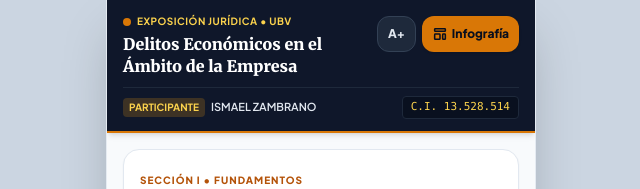
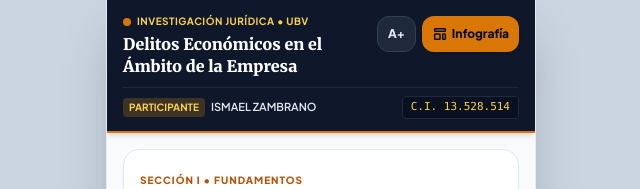
Before and after one commit to Issalock/Delitos-Econ-micos-en-el-mbito-de-la-E, a plain HTML site: page index.html in a window 1280 px wide. Shown: the top 189 px of the page, 319-959 px from the left. Drawn offline with nearby package versions, Linux system fonts and the light colour scheme.

```diff
--- a/index.html
+++ b/index.html
@@ -95,7 +95,7 @@
                     <div class="flex items-center space-x-1.5 mb-1">
                         <span class="inline-block w-2 h-2 rounded-full bg-gold-500"></span>
                         <span class="text-[10px] font-bold uppercase tracking-wider text-amber-300 truncate">
-                            Exposición Jurídica • UBV
+                            Investigación Jurídica • UBV
                         </span>
                     </div>
                     <h1 class="font-serif text-base font-black leading-snug text-white">
```
